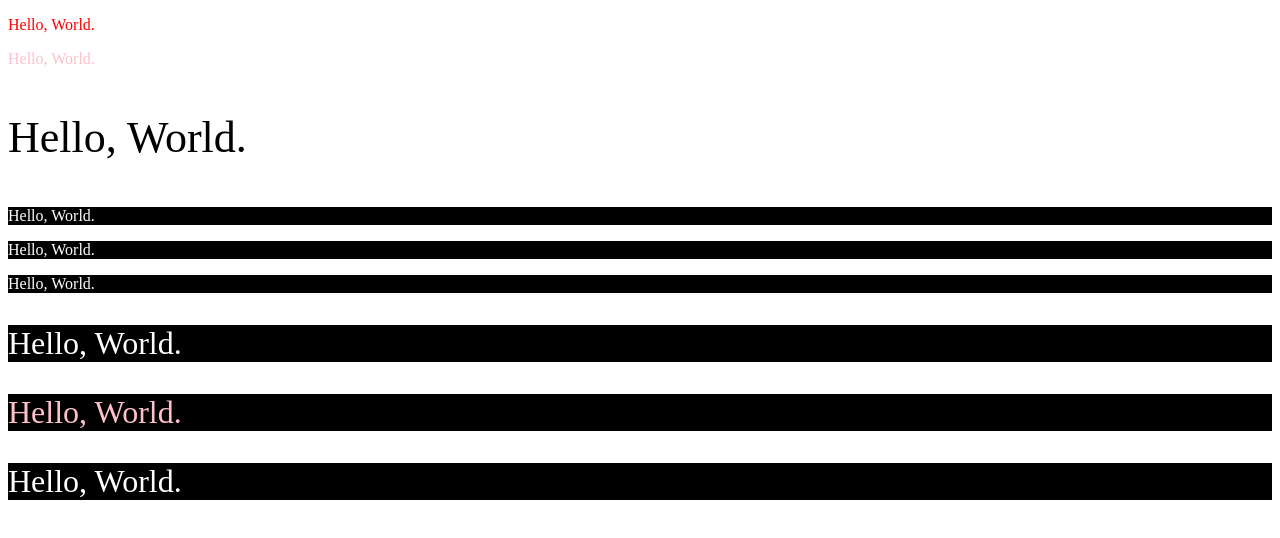
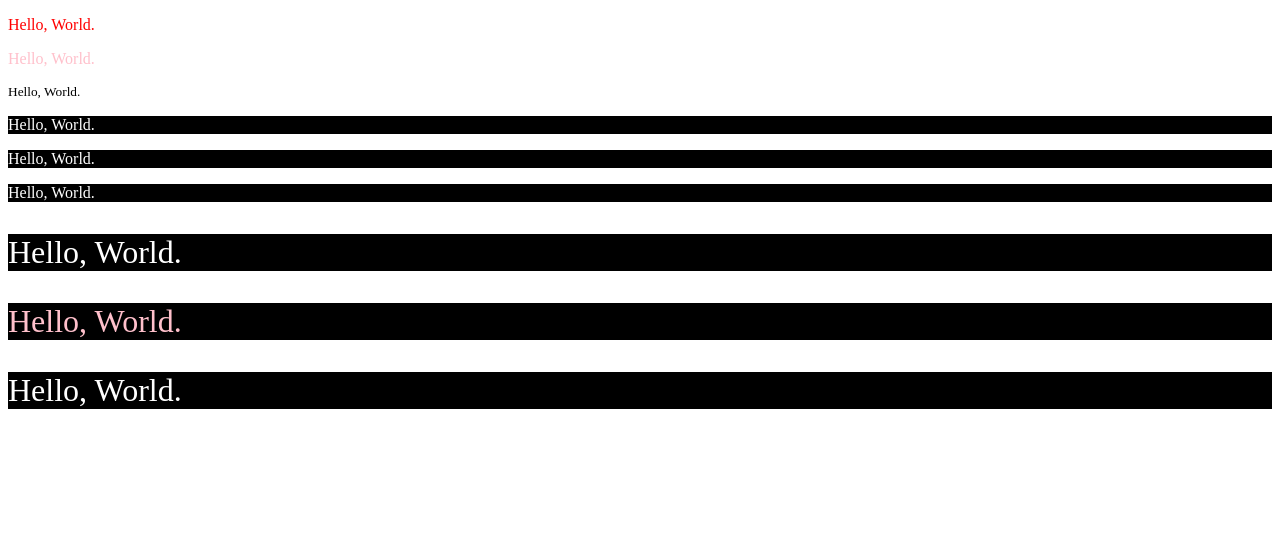
Before and after one commit to koyamal/pra_vue3, a Vue app in the folder Vue3FrontDevTextBook/chap04/directive/: page / in a window 1280 px wide. Shown: the top 538 px of the page. Built offline with nearby package versions, Linux system fonts and the light colour scheme.

Commit message:
Reactive fontSize

```diff
--- a/Vue3FrontDevTextBook/chap04/directive/src/App.vue
+++ b/Vue3FrontDevTextBook/chap04/directive/src/App.vue
@@ -17,12 +17,15 @@ const msgStyles3 = ref({
   color: "pink",
   fontSize: "24pt",
 });
+const test = ref(0);
 const textSize = computed(
   (): string => {
     const size = Math.round(Math.random() * 25) + 10;
+    console.log(test.value);
     return `${size}pt`;
   }
 );
+setInterval(() => { test.value += 1}, 1000);
 </script>
 
 <template>
```
